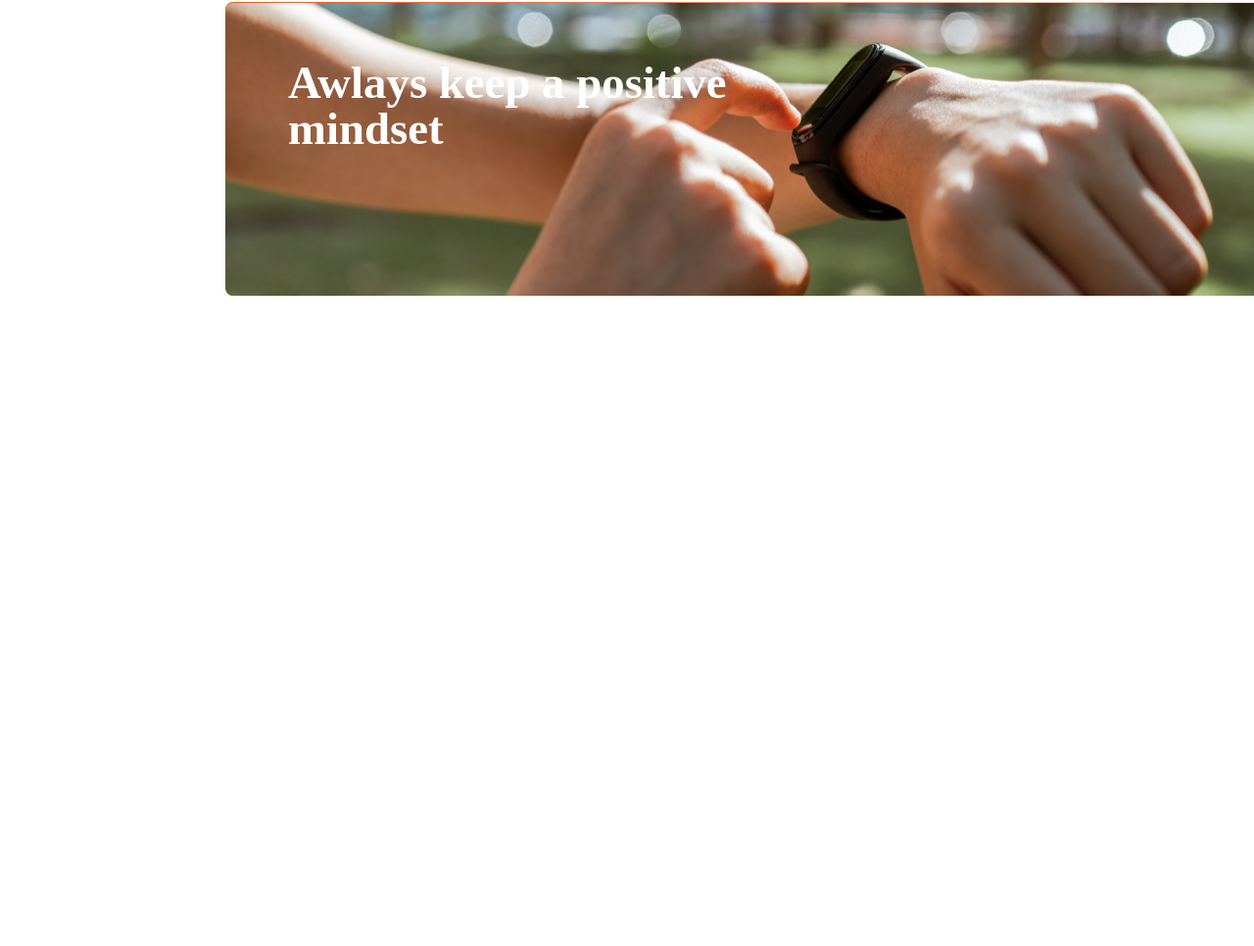
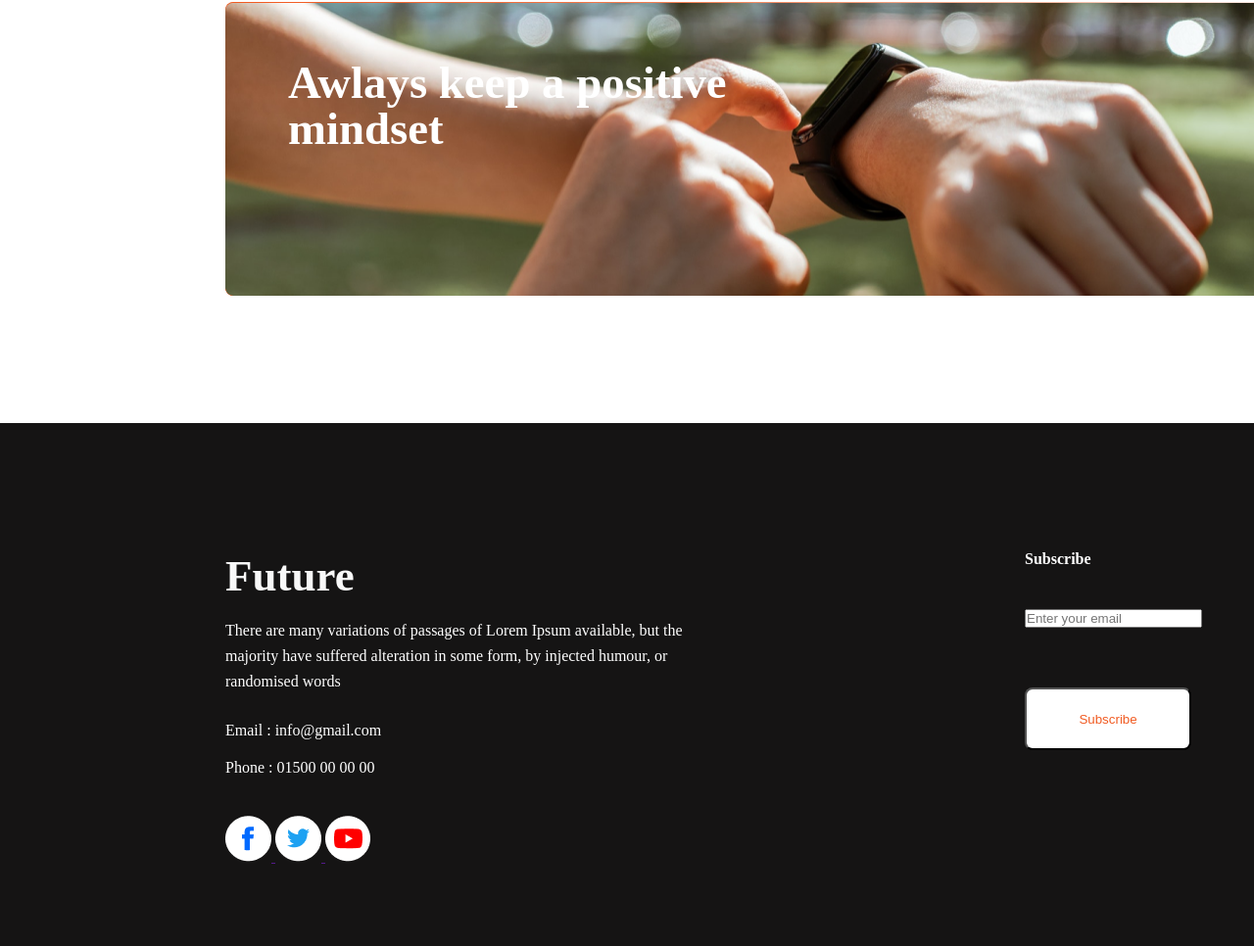
Before and after one commit to Nazmusjion1/New-year, a plain HTML site: page index.html in a window 1280 px wide. Shown: the part 2220-3186 px from the top of the page at 98% size. Before the commit the page ends 2522 px from the top, so only its background shows below. Drawn offline with Linux system fonts and the light colour scheme.

Commit message:
footer added

```diff
--- a/index.html
+++ b/index.html
@@ -73,21 +73,45 @@
             <section>
 
 
-
+<a href="">
                 <img class="images-setup" src="images/watch.png" alt="">
-
+            </a>
                 <div class="img-title">
                     <h3>Awlays keep a positive mindset</h3>
                 </div>
 
+                <button class="btn-2nd">Call now</button>
+            </section>
+    </main>
+<!-- footer section -->
+    <footer>
+        <section class="background">
+        </section>
+<div>
+    <h3 class="footer-title">Future</h3>
+    <p class="p-sub-title">There are many variations of passages of Lorem Ipsum available, but the majority have suffered alteration in some form, by injected humour, or randomised words</p>
+    <p class="info-1">Email : info@gmail.com</p>
+    <p class="info-2">Phone : 01500 00 00 00</p>
+    <span class="images">
+    <a href="">
+        <img src="images/icons/fb.png" alt="">
+    </a>
+    <a href="">
+        <img src="images/icons/twitter.png" alt="">
+    </a>
+    <a href="">
+        <img src="images/icons/youtube.png" alt="">
+    </a>
+</span>
+</div>
+<div>
+    <h4 class="footer-sub-title">Subscribe</h4>
+    <form class="form" action="">
+        <input type="text" name="" id="" placeholder="Enter your email">
+    </form>
+    <button class="btn-2nd">Subscribe</button>
 
-            </section>
-
-
-
-    </main>
-
-    <footer>
+</div>
 
     </footer>
 </body>
--- a/styles/styles.css
+++ b/styles/styles.css
@@ -128,20 +128,22 @@
 .title-description {
     color: #737272;
     font-weight: 500;
+}
 
-}
 /* image section */
-.images-setup{
+
+
+.images-setup {
     position: absolute;
     width: 1140px;
     height: 300px;
     left: 230px;
     top: 2222.26px;
-background: linear-gradient(90deg, #F15B22 0%, rgba(241, 91, 34, 0) 100%),url('../images/gradient2.png');
+    background: linear-gradient(90deg, #F15B22 0%, rgba(241, 91, 34, 0) 100%), url('../images/gradient2.png');
     border-radius: 8px;
 }
 
-.img-title{
+.img-title {
     position: absolute;
     width: 459px;
     height: 94px;
@@ -153,3 +155,104 @@ line-height: 47px;
 
     color: #FFFFFF;
 }
+
+.btn-2nd {
+    position: absolute;
+    width: 160px;
+    height: 64px;
+    left: 294px;
+    top: 2399.26px;
+    color: #F15B22;
+}
+
+
+/* footer -section */
+.background{
+    position: absolute;
+width: 1600px;
+height: 577px;
+left: 0px;
+top: 2652.26px;
+background-size: cover;
+background: #151414;
+}
+.footer-title {
+    position: absolute;
+    width: 148px;
+    height: 53px;
+    left: 230px;
+    top: 2782.26px;
+    font-weight: 700;
+    font-size: 45px;
+    line-height: 53px;
+    color: #F8F8F8;
+
+}
+.p-sub-title{
+    position: absolute;
+width: 485px;
+height: 78px;
+left: 230px;
+top: 2851.26px;
+font-weight: 400;
+font-size: 16px;
+line-height: 26px;
+color: #FFFFFF;
+
+}
+.info-1{
+    position: absolute;
+width: 184px;
+height: 26px;
+left: 230px;
+top: 2953.26px;
+font-weight: 400;
+font-size: 16px;
+line-height: 26px;
+color: #FFFFFF
+}
+.info-2{
+    position: absolute;
+    width: 186px;
+height: 26px;
+left: 230px;
+top: 2995.26px;
+
+color: #FFFFFF;
+
+}
+.images{
+
+position: absolute;
+width: 175px;
+height: 46px;
+left: 230px;
+top: 3053.26px;
+
+
+}
+.footer-sub-title{
+    position: absolute;
+width: 123px;
+height: 29.04px;
+left: 1046px;
+top: 2782px;
+color: #FFFFFF;
+}
+.form{
+    position: absolute;
+width: 325px;
+height: 64.08px;
+left: 1046px;
+top: 2842.08px;
+
+}
+.btn-2nd{
+    position: absolute;
+width: 170.11px;
+height: 64.08px;
+left: 1046px;
+top: 2922.18px;
+background: #FFFFFF;
+border-radius: 8px;
+}
```
Lines whose indentation alone changed are shown as unchanged.
